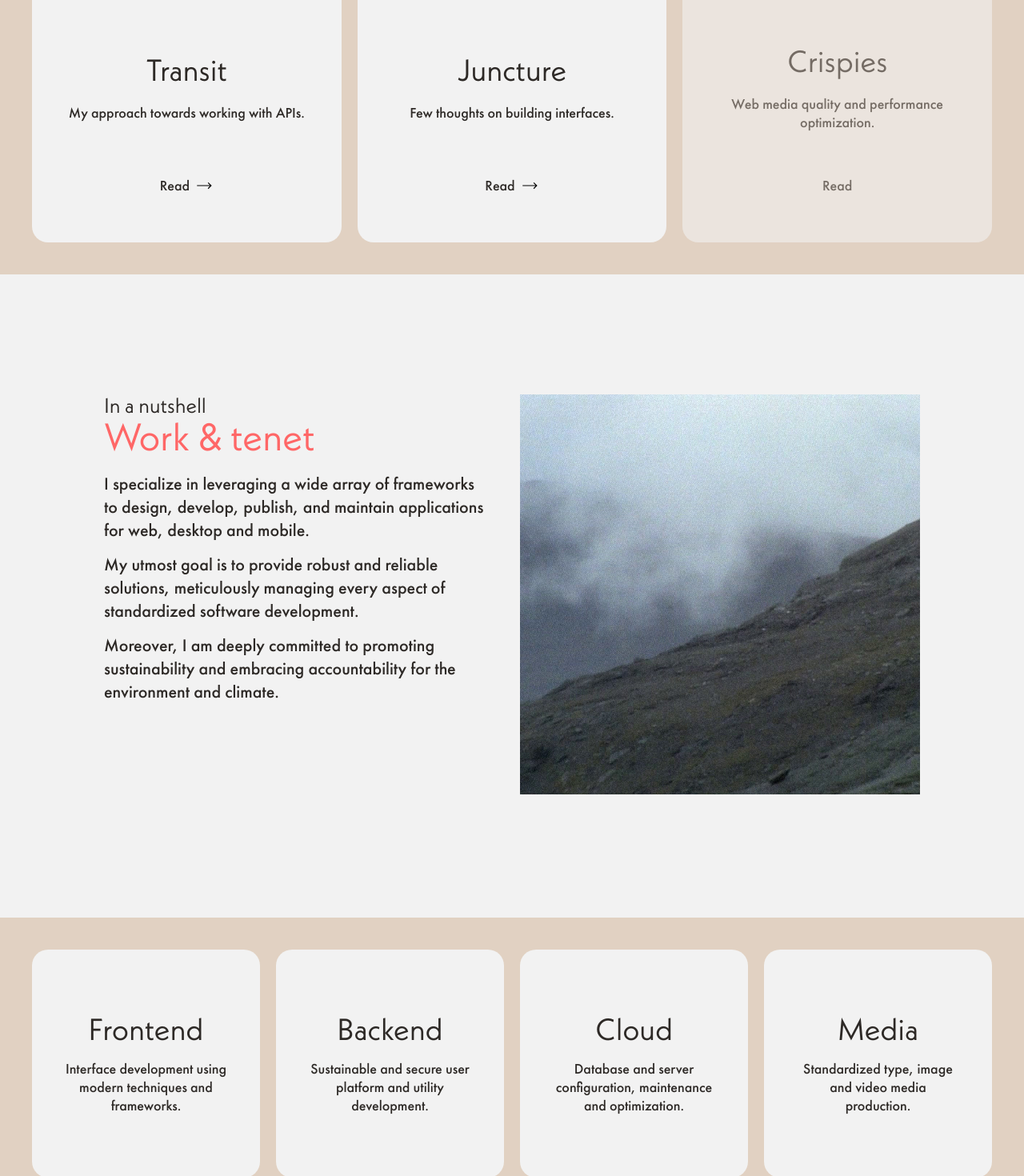
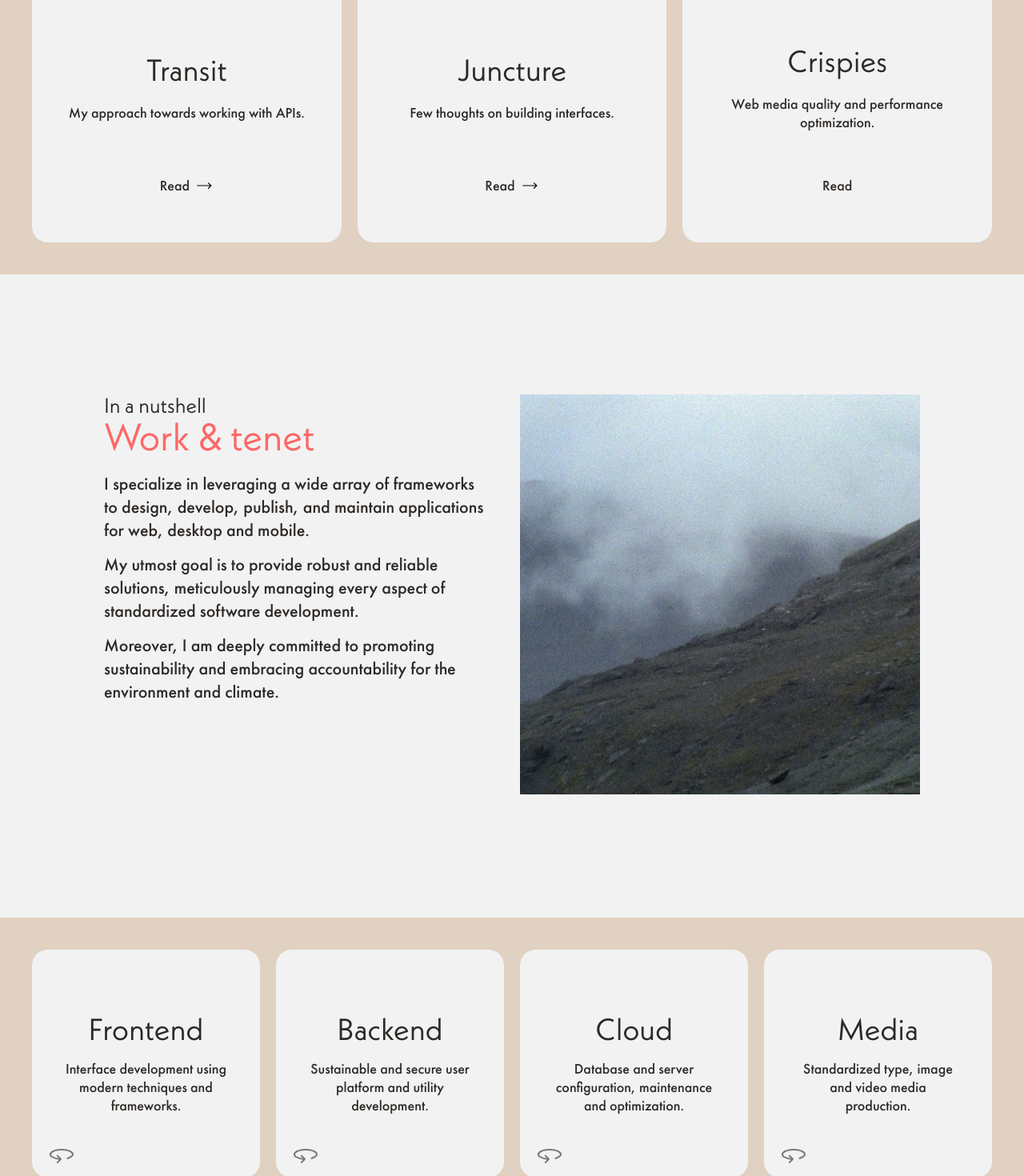
Before and after one commit to JonasLudvig/folio, a React (Create React App) app: page / in a window 1280 px wide. Shown: the part 1330-2800 px from the top of the page at 80% size. Built offline with nearby package versions, Linux system fonts and the light colour scheme.

Commit message:
Add hook.

```diff
--- a/src/App.scss
+++ b/src/App.scss
@@ -295,7 +295,6 @@ a:active {
 .feed-item:hover {
   background: #ffffff;
   scale: 1.03;
-  // transform: rotate(-5deg);
   div {
     display: flex;
     gap: 12px;
@@ -409,11 +408,19 @@ a:active {
     transition: 0.5s;
     z-index: 2;
   }
+  img {
+    bottom: 10px;
+    left: 18px;
+    position: absolute;
+    transition: 0.5s;
+    width: 38px;
+  }
 }
 
 .service-item:hover {
   h4,
-  p {
+  p,
+  img {
     cursor: default;
     opacity: 0;
     user-select: none;
@@ -653,6 +660,27 @@ a:active {
       position: relative;
       width: 56px;
     }
+  }
+}
+
+.fade-in {
+  opacity: 0;
+  transform: translateY(20px);
+  transition: opacity 0.75s ease-out, transform 0.75s ease-out;
+}
+
+.in-view {
+  opacity: 1;
+  transform: translateY(0);
+}
+
+*:focus {
+  outline: none;
+}
+
+@media (pointer: coarse) {
+  :focus {
+    outline: none;
   }
 }
 
@@ -948,7 +976,6 @@ a:active {
   .feed-container {
     grid-template-columns: repeat(2, 1fr);
   }
-
   .feed-image {
     grid-column: 2/3;
     grid-row: 4/2;
@@ -1056,7 +1083,8 @@ a:active {
   .projects {
     padding: 100px 20px 20px 20px;
   }
-  .contact {
+  .contact,
+  .article-container {
     padding: 150px 20px 130px 20px;
   }
 }
@@ -1120,6 +1148,24 @@ a:active {
         margin: 10px 0 0 0;
       }
     }
+  }
+  .navigation {
+    padding: 0 20px !important;
+  }
+  .feed,
+  .service {
+    display: block;
+    padding: 20px;
+  }
+  .operation {
+    padding: 130px 20px;
+  }
+  .projects {
+    padding: 100px 20px 20px 20px;
+  }
+  .contact,
+  .article-container {
+    padding: 150px 20px 130px 20px;
   }
 }
 
@@ -1195,4 +1241,22 @@ a:active {
       }
     }
   }
+  .navigation {
+    padding: 0 20px !important;
+  }
+  .feed,
+  .service {
+    display: block;
+    padding: 20px;
+  }
+  .operation {
+    padding: 130px 20px;
+  }
+  .projects {
+    padding: 100px 20px 20px 20px;
+  }
+  .contact,
+  .article-container {
+    padding: 150px 20px 130px 20px;
+  }
 }
--- a/src/components/pages/home/feed/Feed.tsx
+++ b/src/components/pages/home/feed/Feed.tsx
@@ -1,42 +1,14 @@
 /* eslint-disable jsx-a11y/img-redundant-alt */
-import { useEffect, useRef } from 'react';
 import right from './static/right.svg';
 import reads from './type/reads.svg';
-import { inViewport } from '../../../../modules/viewport';
+import ViewItem from '../../../../hooks/ViewItem';
 
 export default function Feed() {
-  const viewItems = useRef<HTMLDivElement[]>([]);
-
-  useEffect(() => {
-    const handleScroll = () => {
-      viewItems.current?.forEach((item: any) => {
-        item.style.opacity = 0;
-        if (inViewport(item, item.offsetHeight - 100)) {
-          item.hasAttribute('data-inactive')
-            ? (item.style.opacity = 0.6)
-            : (item.style.opacity = 1);
-        }
-      });
-    };
-
-    handleScroll();
-
-    window.addEventListener('scroll', handleScroll);
-
-    return () => window.removeEventListener('scroll', handleScroll);
-  }, []);
-
   return (
     <div className='feed'>
       <div className='feed-container'>
-        <div
-          className='feed-item'
-          ref={(item) => {
-            if (item && !viewItems.current?.includes(item))
-              viewItems.current?.push(item);
-          }}
-          data-inactive
-        >
+        <ViewItem>
+          <div className={'feed-item'} data-inactive>
             <h3>Article</h3>
             <h4>Hello</h4>
             <p>Introduction to me and my professional self.</p>
@@ -48,23 +20,13 @@ export default function Feed() {
             /> */}
             </div>
           </div>
-        <div
-          className='feed-image'
-          ref={(item) => {
-            if (item && !viewItems.current?.includes(item))
-              viewItems.current?.push(item);
-          }}
-        >
+        </ViewItem>
+        <div className={'feed-image'}>
           <img src={reads} alt='Reads' />
         </div>
         <a href='/transit'>
-          <div
-            className='feed-item'
-            ref={(item) => {
-              if (item && !viewItems.current?.includes(item))
-                viewItems.current?.push(item);
-            }}
-          >
+          <ViewItem>
+            <div className='feed-item'>
               <h3>Article</h3>
               <h4>Transit</h4>
               <p>My approach towards working with APIs.</p>
@@ -73,15 +35,11 @@ export default function Feed() {
                 <img src={right} alt='Arrow pointing east' />
               </div>
             </div>
+          </ViewItem>
         </a>
         <a href='/juncture'>
-          <div
-            className='feed-item'
-            ref={(item) => {
-              if (item && !viewItems.current?.includes(item))
-                viewItems.current?.push(item);
-            }}
-          >
+          <ViewItem>
+            <div className='feed-item'>
               <h3>Article</h3>
               <h4>Juncture</h4>
               <p>Few thoughts on building interfaces.</p>
@@ -90,15 +48,10 @@ export default function Feed() {
                 <img src={right} alt='Arrow pointing east' />
               </div>
             </div>
+          </ViewItem>
         </a>
-        <div
-          className='feed-item'
-          ref={(item) => {
-            if (item && !viewItems.current?.includes(item))
-              viewItems.current?.push(item);
-          }}
-          data-inactive
-        >
+        <ViewItem>
+          <div className='feed-item' data-inactive>
             <h3>Article</h3>
             <h4>Crispies</h4>
             <p>Web media quality and performance optimization.</p>
@@ -110,6 +63,7 @@ export default function Feed() {
             /> */}
             </div>
           </div>
+        </ViewItem>
       </div>
     </div>
   );
--- a/src/components/pages/home/service/Service.tsx
+++ b/src/components/pages/home/service/Service.tsx
@@ -1,123 +1,83 @@
 /* eslint-disable jsx-a11y/img-redundant-alt */
-import { useEffect, useRef } from 'react';
 import stack from './type/stack.svg';
-import { inViewport } from '../../../../modules/viewport';
+import turn from '../../../../static/icons/turn.svg';
+import ViewItem from '../../../../hooks/ViewItem';
 
 export default function Service() {
-  const viewItems = useRef<HTMLDivElement[]>([]);
-
-  useEffect(() => {
-    const handleScroll = () => {
-      viewItems.current?.forEach((item: any) => {
-        item.style.opacity = 0;
-        if (inViewport(item, item.offsetHeight - 100)) item.style.opacity = 1;
-      });
-    };
-
-    handleScroll();
-
-    window.addEventListener('scroll', handleScroll);
-
-    return () => window.removeEventListener('scroll', handleScroll);
-  }, []);
   return (
     <div className='service'>
       <div className='service-container'>
-        <div
-          className='service-item'
-          ref={(item) => {
-            if (item && !viewItems.current?.includes(item))
-              viewItems.current?.push(item);
-          }}
-        >
+        <ViewItem>
+          <div className='service-item'>
             <h4>Frontend</h4>
             <p>Interface development using modern techniques and frameworks.</p>
             <span>
               Streamlined and well considered methodology using frameworks like
               React.js, TypeScript and Sass.
             </span>
+            <img src={turn} alt='Read more' />
           </div>
-        <div
-          className='service-image'
-          ref={(item) => {
-            if (item && !viewItems.current?.includes(item))
-              viewItems.current?.push(item);
-          }}
-        >
+        </ViewItem>
+        <div className='service-image'>
           <img src={stack} alt='Stack' />
         </div>
-        <div
-          className='service-item'
-          ref={(item) => {
-            if (item && !viewItems.current?.includes(item))
-              viewItems.current?.push(item);
-          }}
-        >
+        <ViewItem>
+          <div className='service-item'>
             <h4>Backend</h4>
             <p>Sustainable and secure user platform and utility development.</p>
             <span>
-            Java, C# and PHP with focus on maintainability and best practice in
-            regards to configuratin and design.
+              Java, C# and PHP with focus on maintainability and best practice
+              in regards to configuratin and design.
             </span>
+            <img src={turn} alt='Read more' />
           </div>
-        <div
-          className='service-item'
-          ref={(item) => {
-            if (item && !viewItems.current?.includes(item))
-              viewItems.current?.push(item);
-          }}
-        >
+        </ViewItem>
+        <ViewItem>
+          <div className='service-item'>
             <h4>Cloud</h4>
             <p>
               Database and server configuration, maintenance and optimization.
             </p>
             <span>
-            Development utilizing techniques and cloud services like Apache HTTP
-            Server, Microsoft Azure, SQL Server, MongoDb, MySQL, SQLite.
+              Development utilizing techniques and cloud services like Apache
+              HTTP Server, Microsoft Azure, SQL Server, MongoDb, MySQL, SQLite.
             </span>
+            <img src={turn} alt='Read more' />
           </div>
-        <div
-          className='service-item'
-          ref={(item) => {
-            if (item && !viewItems.current?.includes(item))
-              viewItems.current?.push(item);
-          }}
-        >
+        </ViewItem>
+        <ViewItem>
+          <div className='service-item'>
             <h4>Media</h4>
             <p>Standardized type, image and video media production.</p>
             <span>
-            Technical orientation toward producing graphic content using vectors
-            and bitmaps.
+              Technical orientation toward producing graphic content using
+              vectors and bitmaps.
             </span>
+            <img src={turn} alt='Read more' />
           </div>
-        <div
-          className='service-item'
-          ref={(item) => {
-            if (item && !viewItems.current?.includes(item))
-              viewItems.current?.push(item);
-          }}
-        >
+        </ViewItem>
+        <ViewItem>
+          <div className='service-item'>
             <h4>Design</h4>
             <p>Web interface and graphic profile development.</p>
             <span>
               Prototyping and preliminary studies with a practical approach
               focusing on implementation and results.
             </span>
+            <img src={turn} alt='Read more' />
           </div>
-        <div
-          className='service-item'
-          ref={(item) => {
-            if (item && !viewItems.current?.includes(item))
-              viewItems.current?.push(item);
-          }}
-        >
+        </ViewItem>
+        <ViewItem>
+          <div className='service-item'>
             <h4>Requisite</h4>
             <p>Conceptualization and requisites analysis.</p>
             <span>
               Organizing and concretization with emphasis on feasibility,
               performance and delivery.
             </span>
+            <img src={turn} alt='Read more' />
           </div>
+        </ViewItem>
       </div>
     </div>
   );
--- /dev/null
+++ b/src/hooks/View.tsx
@@ -0,0 +1,26 @@
+import { useState, useEffect, useRef } from 'react';
+
+function useInView(options: any) {
+  const [isInView, setIsInView] = useState(false);
+  const ref = useRef(null);
+
+  useEffect(() => {
+    const observer = new IntersectionObserver(([entry]) => {
+      setIsInView(entry.isIntersecting);
+    }, options);
+
+    if (ref.current) {
+      observer.observe(ref.current);
+    }
+
+    return () => {
+      if (ref.current) {
+        observer.unobserve(ref.current);
+      }
+    };
+  }, [options]);
+
+  return { ref, isInView };
+}
+
+export default useInView;
--- /dev/null
+++ b/src/hooks/ViewItem.tsx
@@ -0,0 +1,18 @@
+import React, { ReactNode } from 'react';
+import useInView from './View';
+
+interface ViewItemProps {
+  children: ReactNode;
+}
+
+const ViewItem: React.FC<ViewItemProps> = ({ children }) => {
+  const { ref, isInView } = useInView({ threshold: 0.1 });
+
+  return (
+    <div ref={ref} className={`fade-in ${isInView ? 'in-view' : ''}`}>
+      {children}
+    </div>
+  );
+};
+
+export default ViewItem;
--- a/src/modules/viewport.tsx
+++ /dev/null
@@ -1,9 +0,0 @@
-export const inViewport = (element: any, offset: number = 0) => {
-  const rect = element.getBoundingClientRect();
-  return (
-    rect.left >= 0 &&
-    rect.bottom <=
-      (window.innerHeight || document.documentElement.clientHeight) + offset &&
-    rect.right <= (window.innerWidth || document.documentElement.clientWidth)
-  );
-};
```
Also changed, not shown: src/components/pages/projects/Projects.tsx (+15 -7 lines), src/static/icons/turn.svg (added). Lines whose indentation alone changed are shown as unchanged.
